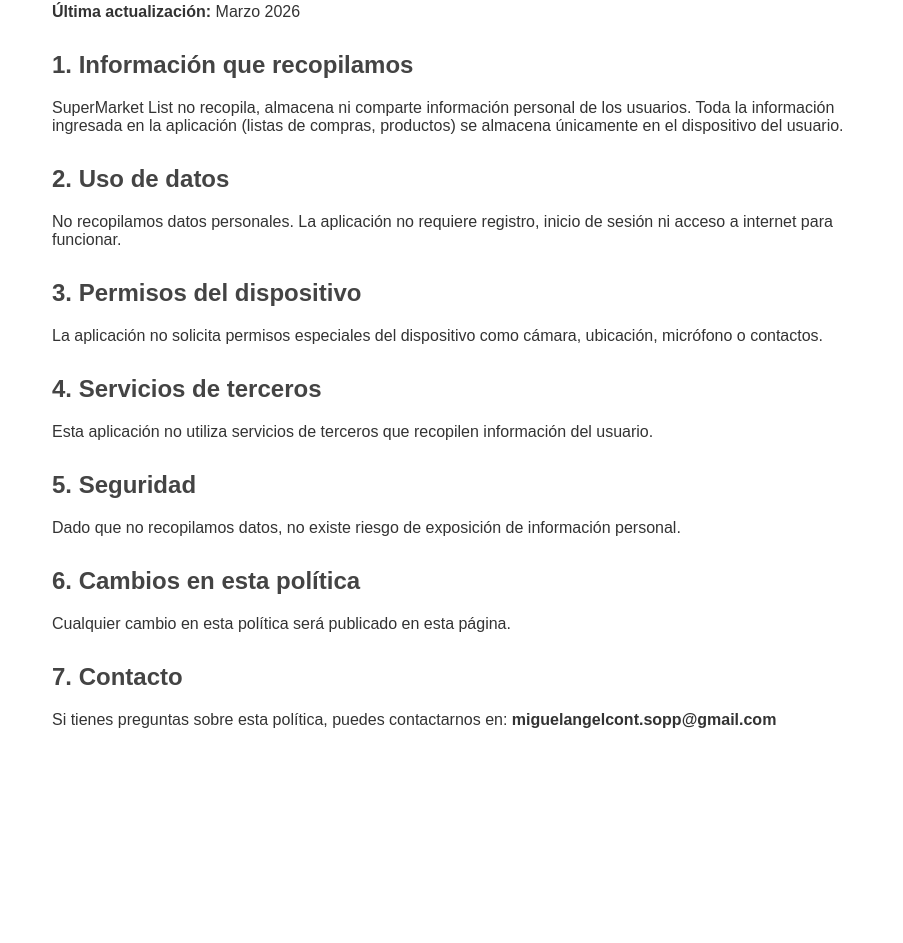
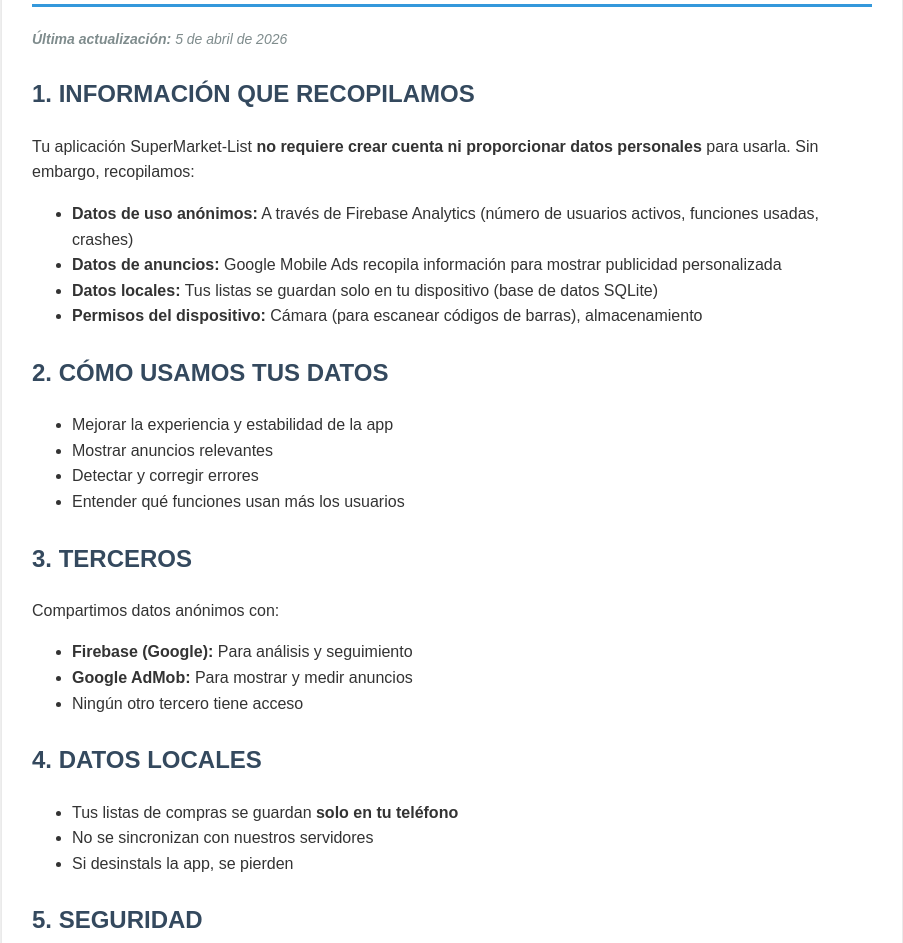
Before and after one commit to miguel1441/privacidad-supermarket, a plain HTML site: page index.html in a window 1280 px wide. Shown: the part 129-1072 px from the top of the page, without its empty margins (188-1091 px from the left). Before the commit the page ends 898 px from the top, so only its background shows below. Drawn offline with Linux system fonts and the light colour scheme.

Commit message:
Revise privacy policy layout and content

```diff
--- a/index.html
+++ b/index.html
@@ -1,39 +1,98 @@
 <!DOCTYPE html>
 <html lang="es">
 <head>
-  <meta charset="UTF-8">
-  <meta name="viewport" content="width=device-width, initial-scale=1.0">
-  <title>Política de Privacidad - SuperMarket List</title>
-  <style>
-    body { font-family: Arial, sans-serif; max-width: 800px; margin: 40px auto; padding: 0 20px; color: #333; }
-    h1 { color: #2c2c2c; }
-    h2 { color: #444; margin-top: 30px; }
-  </style>
+    <meta charset="UTF-8">
+    <meta name="viewport" content="width=device-width, initial-scale=1.0">
+    <title>Política de Privacidad - SuperMarket-List</title>
+    <style>
+        body {
+            font-family: Arial, sans-serif;
+            line-height: 1.6;
+            max-width: 900px;
+            margin: 0 auto;
+            padding: 20px;
+            background-color: #f4f4f4;
+            color: #333;
+        }
+        .container {
+            background-color: white;
+            padding: 30px;
+            border-radius: 8px;
+            box-shadow: 0 2px 4px rgba(0,0,0,0.1);
+        }
+        h1 {
+            color: #2c3e50;
+            border-bottom: 3px solid #3498db;
+            padding-bottom: 10px;
+        }
+        h2 {
+            color: #34495e;
+            margin-top: 25px;
+        }
+        .last-update {
+            color: #7f8c8d;
+            font-size: 14px;
+            font-style: italic;
+        }
+        .contact-email {
+            color: #3498db;
+            text-decoration: none;
+        }
+        .contact-email:hover {
+            text-decoration: underline;
+        }
+    </style>
 </head>
 <body>
-  <h1>Política de Privacidad</h1>
-  <p><strong>Aplicación:</strong> SuperMarket List</p>
-  <p><strong>Última actualización:</strong> Marzo 2026</p>
+    <div class="container">
+        <h1>POLÍTICA DE PRIVACIDAD</h1>
+        <p class="last-update"><strong>Última actualización:</strong> 5 de abril de 2026</p>
 
-  <h2>1. Información que recopilamos</h2>
-  <p>SuperMarket List no recopila, almacena ni comparte información personal de los usuarios. Toda la información ingresada en la aplicación (listas de compras, productos) se almacena únicamente en el dispositivo del usuario.</p>
+        <h2>1. INFORMACIÓN QUE RECOPILAMOS</h2>
+        <p>Tu aplicación SuperMarket-List <strong>no requiere crear cuenta ni proporcionar datos personales</strong> para usarla. Sin embargo, recopilamos:</p>
+        <ul>
+            <li><strong>Datos de uso anónimos:</strong> A través de Firebase Analytics (número de usuarios activos, funciones usadas, crashes)</li>
+            <li><strong>Datos de anuncios:</strong> Google Mobile Ads recopila información para mostrar publicidad personalizada</li>
+            <li><strong>Datos locales:</strong> Tus listas se guardan solo en tu dispositivo (base de datos SQLite)</li>
+            <li><strong>Permisos del dispositivo:</strong> Cámara (para escanear códigos de barras), almacenamiento</li>
+        </ul>
 
-  <h2>2. Uso de datos</h2>
-  <p>No recopilamos datos personales. La aplicación no requiere registro, inicio de sesión ni acceso a internet para funcionar.</p>
+        <h2>2. CÓMO USAMOS TUS DATOS</h2>
+        <ul>
+            <li>Mejorar la experiencia y estabilidad de la app</li>
+            <li>Mostrar anuncios relevantes</li>
+            <li>Detectar y corregir errores</li>
+            <li>Entender qué funciones usan más los usuarios</li>
+        </ul>
 
-  <h2>3. Permisos del dispositivo</h2>
-  <p>La aplicación no solicita permisos especiales del dispositivo como cámara, ubicación, micrófono o contactos.</p>
+        <h2>3. TERCEROS</h2>
+        <p>Compartimos datos anónimos con:</p>
+        <ul>
+            <li><strong>Firebase (Google):</strong> Para análisis y seguimiento</li>
+            <li><strong>Google AdMob:</strong> Para mostrar y medir anuncios</li>
+            <li>Ningún otro tercero tiene acceso</li>
+        </ul>
 
-  <h2>4. Servicios de terceros</h2>
-  <p>Esta aplicación no utiliza servicios de terceros que recopilen información del usuario.</p>
+        <h2>4. DATOS LOCALES</h2>
+        <ul>
+            <li>Tus listas de compras se guardan <strong>solo en tu teléfono</strong></li>
+            <li>No se sincronizan con nuestros servidores</li>
+            <li>Si desinstals la app, se pierden</li>
+        </ul>
 
-  <h2>5. Seguridad</h2>
-  <p>Dado que no recopilamos datos, no existe riesgo de exposición de información personal.</p>
+        <h2>5. SEGURIDAD</h2>
+        <p>Tus datos locales están protegidos por el sistema de seguridad de tu dispositivo. Google protege los datos que envía a Firebase mediante encriptación.</p>
 
-  <h2>6. Cambios en esta política</h2>
-  <p>Cualquier cambio en esta política será publicado en esta página.</p>
+        <h2>6. CAMBIOS EN ESTA POLÍTICA</h2>
+        <p>Podemos actualizar esta política. Te notificaremos en la próxima versión de la aplicación.</p>
 
-  <h2>7. Contacto</h2>
-  <p>Si tienes preguntas sobre esta política, puedes contactarnos en: <strong>miguelangelcont.sopp@gmail.com</strong></p>
+        <h2>7. CONTACTO</h2>
+        <p>Para preguntas sobre privacidad, contáctanos en: <a href="mailto:miguelangelcont.sopp@gmail.com" class="contact-email">miguelangelcont.sopp@gmail.com</a></p>
+
+        <hr>
+        <p style="text-align: center; color: #95a5a6; font-size: 12px;">
+            SuperMarket-List © 2026 - Todos los derechos reservados
+        </p>
+    </div>
 </body>
 </html>
```
